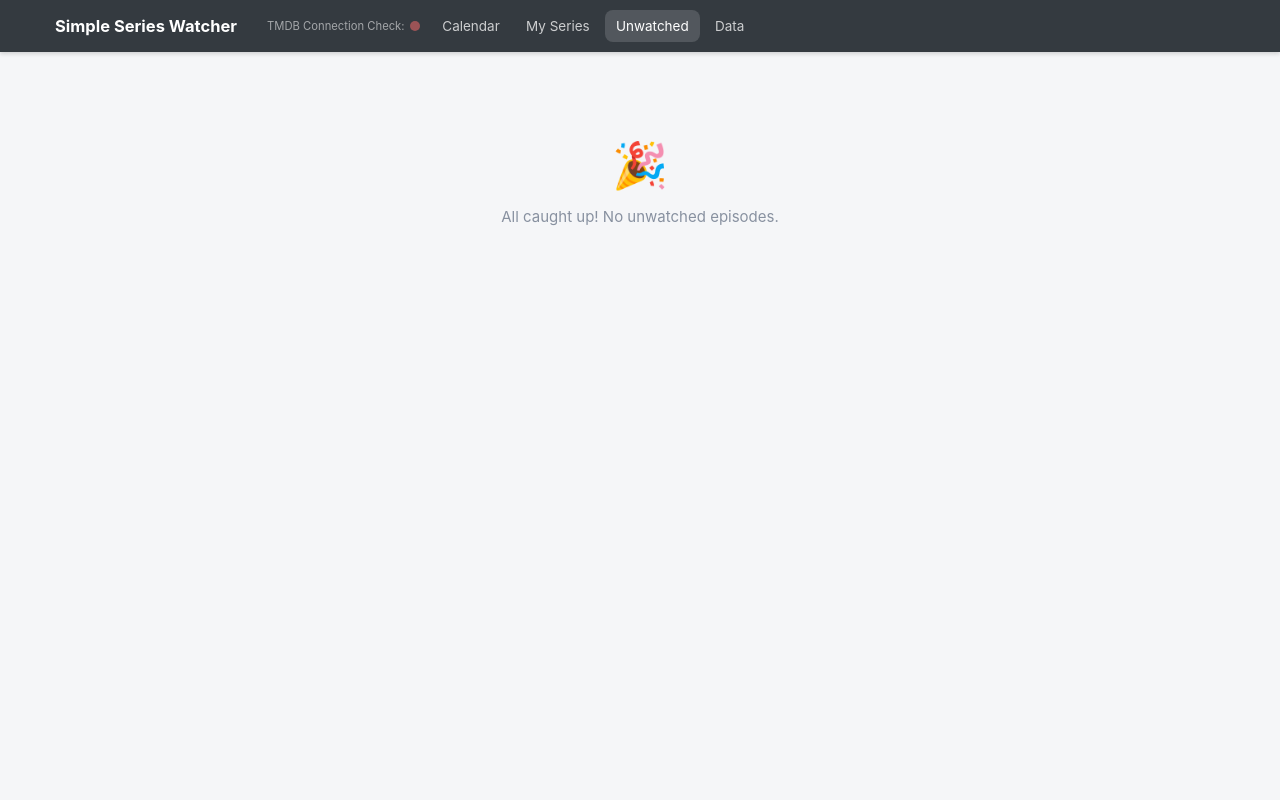
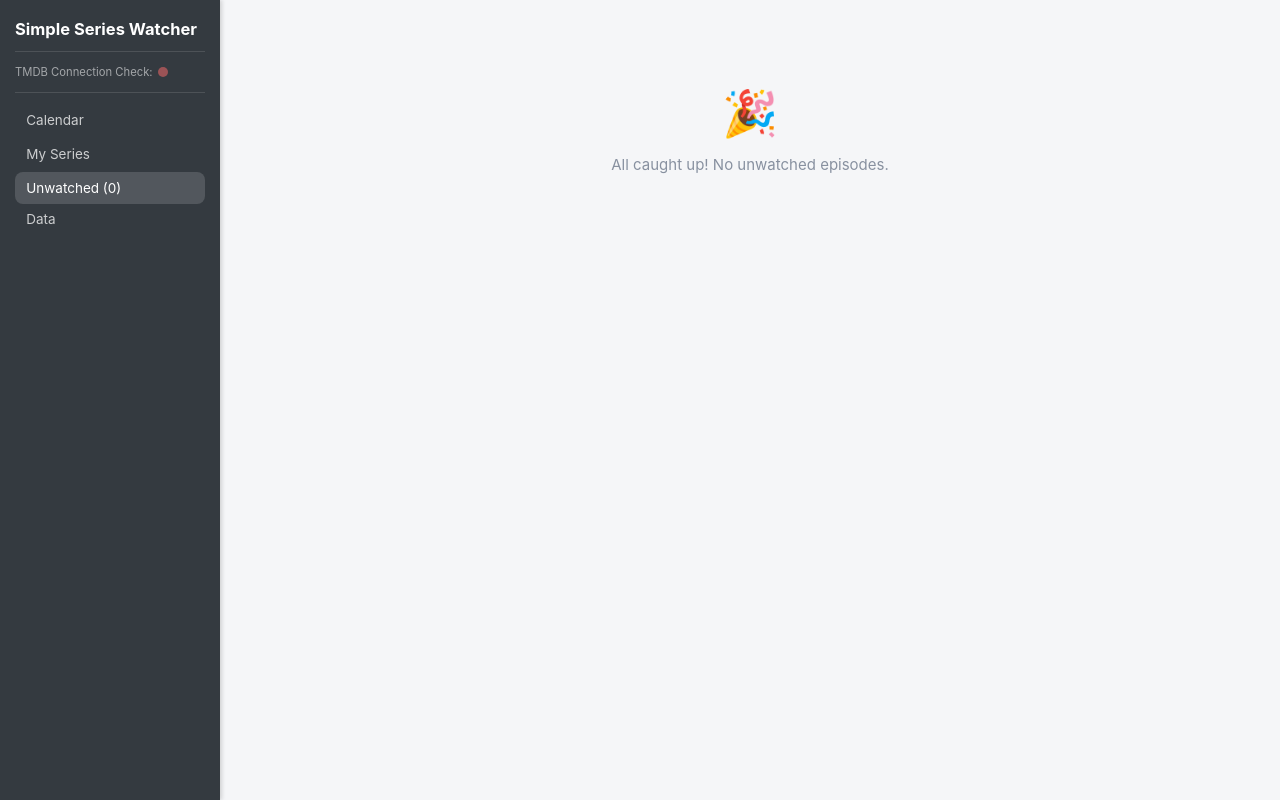
Before and after one commit to mrfypower/SimpleSeriesWatcher, a Flask app: page /unwatched in a window 1280 px wide. Run offline with Flask 3, Linux system fonts and the light colour scheme; data that the repository does not hold is empty.

Commit message:
Side menu and number of unwatched episodes

```diff
--- a/app.py
+++ b/app.py
@@ -256,6 +256,12 @@ def api_toggle_episode(episode_id):
 # ─────────────────────────────────────────────
 # API — Unwatched
 # ─────────────────────────────────────────────
+
+@app.route('/api/unwatched/count')
+def api_unwatched_count():
+    episodes = db.get_unwatched_episodes()
+    return jsonify({'count': len(episodes)})
+
 
 @app.route('/api/unwatched')
 def api_unwatched():
--- a/static/css/style.css
+++ b/static/css/style.css
@@ -40,31 +40,51 @@ body {
 a { color: var(--primary); text-decoration: none; }
 a:hover { text-decoration: underline; }
 
+/* ── Page Layout ── */
+.page-wrapper {
+    display: flex;
+    flex-direction: row;
+    min-height: 100vh;
+}
+
+.page-content {
+    flex: 1;
+    min-width: 0;
+    overflow-x: hidden;
+}
+
 /* ── Navbar ── */
 .navbar {
     background: #343a40;
     color: #fff;
+    width: 220px;
+    min-height: 100vh;
+    flex-shrink: 0;
     position: sticky;
     top: 0;
+    height: 100vh;
+    overflow-y: auto;
     z-index: 100;
-    box-shadow: 0 2px 4px rgba(0,0,0,.15);
+    box-shadow: 2px 0 4px rgba(0,0,0,.15);
 }
 
 .nav-container {
-    max-width: 1200px;
-    margin: 0 auto;
-    padding: 0 1rem;
+    padding: 1.25rem 1rem;
     display: flex;
-    align-items: center;
-    height: 52px;
+    flex-direction: column;
+    align-items: stretch;
+    gap: .5rem;
 }
 
 .nav-brand {
     color: #fff;
     font-weight: 700;
     font-size: 1.1rem;
-    margin-right: 2rem;
-    white-space: nowrap;
+    white-space: normal;
+    line-height: 1.3;
+    padding-bottom: .75rem;
+    margin-bottom: .25rem;
+    border-bottom: 1px solid rgba(255,255,255,.12);
 }
 .nav-brand:hover { text-decoration: none; opacity: .9; }
 
@@ -74,7 +94,9 @@ a:hover { text-decoration: underline; }
     gap: .35rem;
     font-size: .75rem;
     color: rgba(255,255,255,.55);
-    margin-right: .75rem;
+    padding-bottom: .75rem;
+    margin-bottom: .25rem;
+    border-bottom: 1px solid rgba(255,255,255,.12);
     white-space: nowrap;
 }
 
@@ -97,8 +119,9 @@ a:hover { text-decoration: underline; }
 
 .nav-links {
     display: flex;
-    align-items: center;
-    gap: .25rem;
+    flex-direction: column;
+    align-items: stretch;
+    gap: .1rem;
 }
 
 .nav-link {
--- a/templates/base.html
+++ b/templates/base.html
@@ -7,6 +7,7 @@
     <link rel="stylesheet" href="{{ url_for('static', filename='css/style.css') }}">
 </head>
 <body>
+    <div class="page-wrapper">
     <nav class="navbar">
         <div class="nav-container">
             <a href="/" class="nav-brand">Simple Series Watcher</a>
@@ -14,7 +15,7 @@
             <div class="nav-links">
                 <a href="/" class="nav-link {% if request.path == '/' %}active{% endif %}">Calendar</a>
                 <a href="/series" class="nav-link {% if request.path.startswith('/series') %}active{% endif %}">My Series</a>
-                <a href="/unwatched" class="nav-link {% if request.path == '/unwatched' %}active{% endif %}">Unwatched</a>
+                <a href="/unwatched" class="nav-link {% if request.path == '/unwatched' %}active{% endif %}">Unwatched (<span id="unwatchedCount">…</span>)</a>
                 <div class="nav-dropdown">
                     <button class="nav-link nav-dropdown-btn" id="dataMenuBtn">Data</button>
                     <div class="nav-dropdown-content" id="dataMenu">
@@ -31,23 +32,39 @@
         <div class="nav-mobile" id="mobileMenu">
             <a href="/" class="nav-link">Calendar</a>
             <a href="/series" class="nav-link">My Series</a>
-            <a href="/unwatched" class="nav-link">Unwatched</a>
+            <a href="/unwatched" class="nav-link">Unwatched (<span id="unwatchedCountMobile">…</span>)</a>
             <a href="/api/export" class="nav-link">Export JSON</a>
             <a href="#" class="nav-link" id="importBtnMobile">Import JSON</a>
             <a href="#" class="nav-link" id="importCsvBtnMobile">Import CSV (EpisodeCalendar)</a>
         </div>
     </nav>
 
+    <div class="page-content">
     <input type="file" id="importFileInput" accept=".json" style="display:none">
     <input type="file" id="importCsvFileInput" accept=".csv" style="display:none">
 
     <main class="container">
         {% block content %}{% endblock %}
     </main>
+    </div>
+    </div>
 
     <div class="toast-container" id="toastContainer"></div>
 
     <script>
+        // Unwatched episode count
+        (async () => {
+            try {
+                const resp = await fetch('/api/unwatched/count');
+                const data = await resp.json();
+                const count = data.count ?? '?';
+                const el = document.getElementById('unwatchedCount');
+                const elM = document.getElementById('unwatchedCountMobile');
+                if (el) el.textContent = count;
+                if (elM) elM.textContent = count;
+            } catch (_) {}
+        })();
+
         // Navbar mobile toggle
         document.getElementById('hamburgerBtn').addEventListener('click', () => {
             document.getElementById('mobileMenu').classList.toggle('open');
```
Also changed, not shown: other parts of static/css/style.css (+36 -13 lines).
